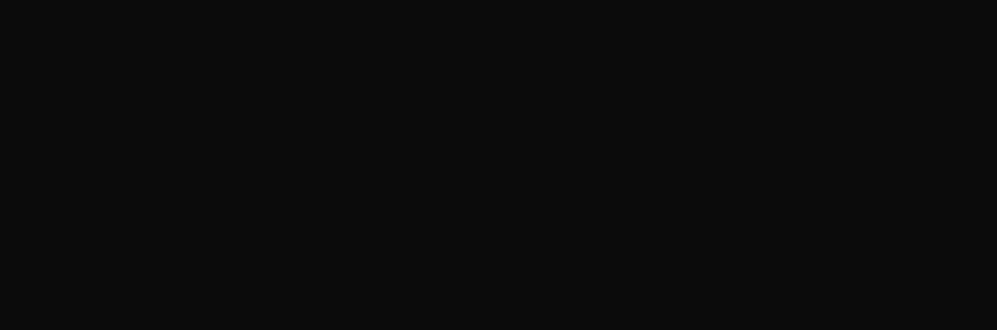
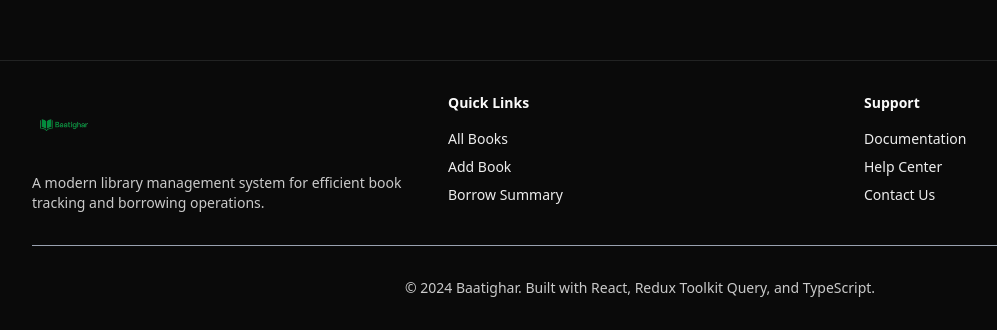
Before and after one commit to Samadsust71/library-management-system-frontend, a React (Vite) app: page / in a window 1280 px wide. Shown: the part 788-1118 px from the top of the page, without its empty margins (0-997 px from the left). Before the commit the page ends 800 px from the top, so only its background shows below. Built offline with nearby package versions, Linux system fonts and the light colour scheme.

Commit message:
implemented footer

```diff
--- /dev/null
+++ b/src/components/Footer.tsx
@@ -0,0 +1,92 @@
+import { BarChart3, Book, Plus } from "lucide-react";
+import { Link } from "react-router";
+
+const Footer = () => {
+  const navItems = [
+    { href: "/books", label: "All Books", icon: Book },
+    { href: "/create-book", label: "Add Book", icon: Plus },
+    { href: "/borrow-summary", label: "Borrow Summary", icon: BarChart3 },
+  ];
+  return (
+    <footer className="bg-background/40 border-t mt-12">
+      <div className="container mx-auto px-4 sm:px-6 lg:px-8 py-8">
+        <div className="grid grid-cols-1 md:grid-cols-3 gap-8">
+          <div>
+            <div className="flex items-center mb-4">
+              <Link
+                to={"/"}
+                className=" flex items-center justify-center"
+              >
+                <img
+                  src="/src/assets/logo.png"
+                  alt="logo"
+                  className="w-fit h-16 object-cover"
+                />
+              </Link>
+            </div>
+            <p className="text-sm text-accent-foreground/80">
+              A modern library management system for efficient book tracking and
+              borrowing operations.
+            </p>
+          </div>
+          <div>
+            <h4 className="text-sm font-semibold text-accent-foreground mb-4">
+              Quick Links
+            </h4>
+            <ul className="space-y-2 text-sm text-accent-foreground/95">
+              {navItems.map((item) => (
+                <li key={item.href}>
+                  <Link
+                    to={item.href}
+                    className="hover:text-accent-foreground/70 transition-colors"
+                  >
+                    {item.label}
+                  </Link>
+                </li>
+              ))}
+            </ul>
+          </div>
+          <div>
+            <h4 className="text-sm font-semibold text-accent-foreground mb-4">
+              Support
+            </h4>
+            <ul className="space-y-2 text-sm text-accent-foreground/95">
+              <li>
+                <a
+                  href="#"
+                  className="hover:text-accent-foreground/80 transition-colors"
+                >
+                  Documentation
+                </a>
+              </li>
+              <li>
+                <a
+                  href="#"
+                  className="hover:text-accent-foreground/80 transition-colors"
+                >
+                  Help Center
+                </a>
+              </li>
+              <li>
+                <a
+                  href="#"
+                  className="hover:text-accent-foreground/80 transition-colors"
+                >
+                  Contact Us
+                </a>
+              </li>
+            </ul>
+          </div>
+        </div>
+        <div className="border-t border-gray-400 pt-8 mt-8 text-center text-sm text-accent-foreground/80">
+          <p>
+            &copy; 2024 Baatighar. Built with React, Redux Toolkit Query,
+            and TypeScript.
+          </p>
+        </div>
+      </div>
+    </footer>
+  );
+};
+
+export default Footer;
--- /dev/null
+++ b/src/layouts/RootLayout.tsx
@@ -0,0 +1,18 @@
+import Footer from "@/components/Footer"
+import Header from "@/components/Header"
+import { Outlet } from "react-router"
+
+
+const RootLayout = () => {
+  return (
+    <div>
+        <Header/>
+        <main className="pt-20 min-h-screen">
+            <Outlet/>
+        </main>
+        <Footer/>
+    </div>
+  )
+}
+
+export default RootLayout
--- /dev/null
+++ b/src/pages/Home.tsx
@@ -0,0 +1,9 @@
+
+
+const Home = () => {
+  return (
+    <div>Home</div>
+  )
+}
+
+export default Home
```
Also changed, not shown: src/routes/index.tsx (+10 -2 lines).
